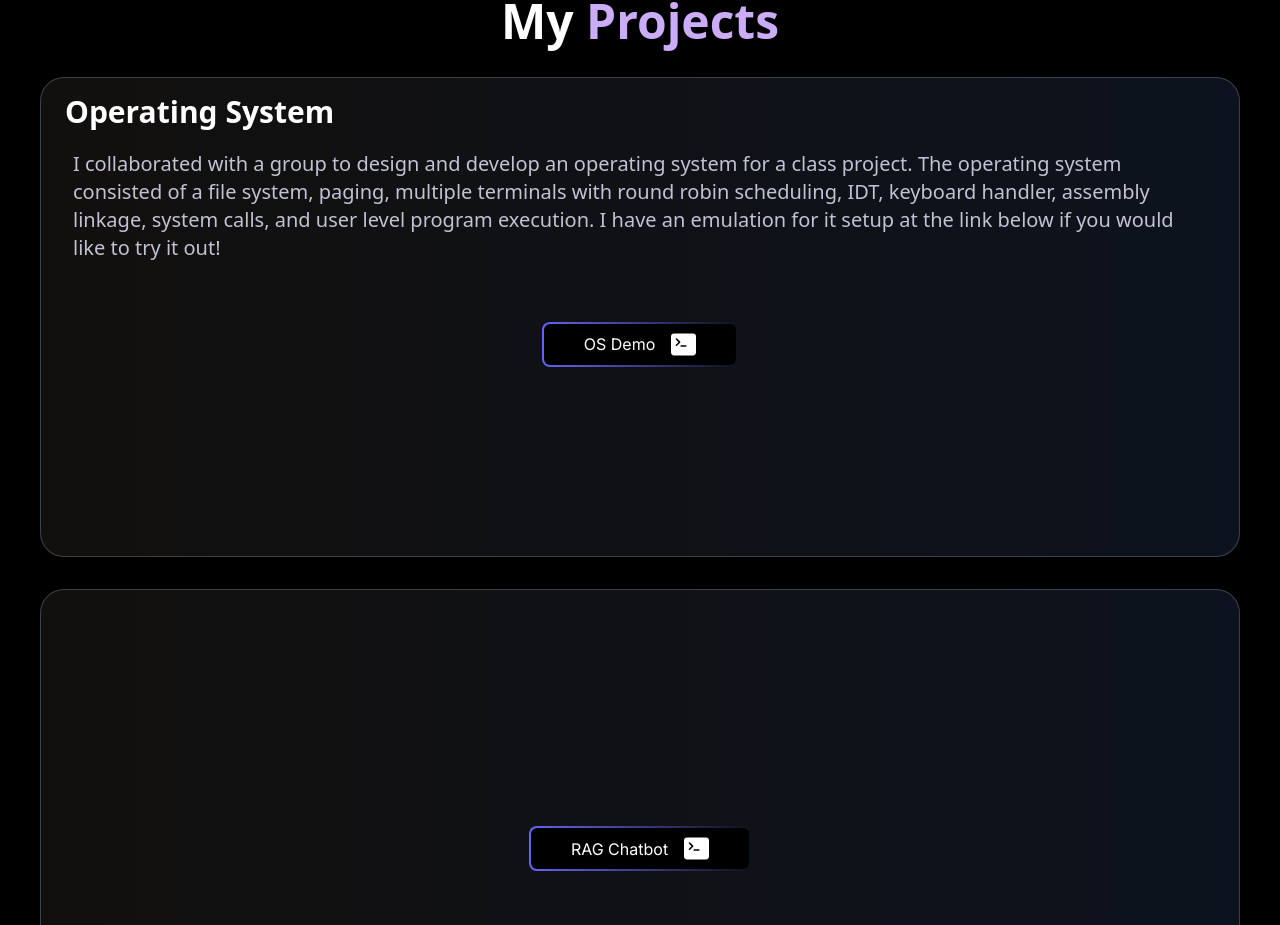
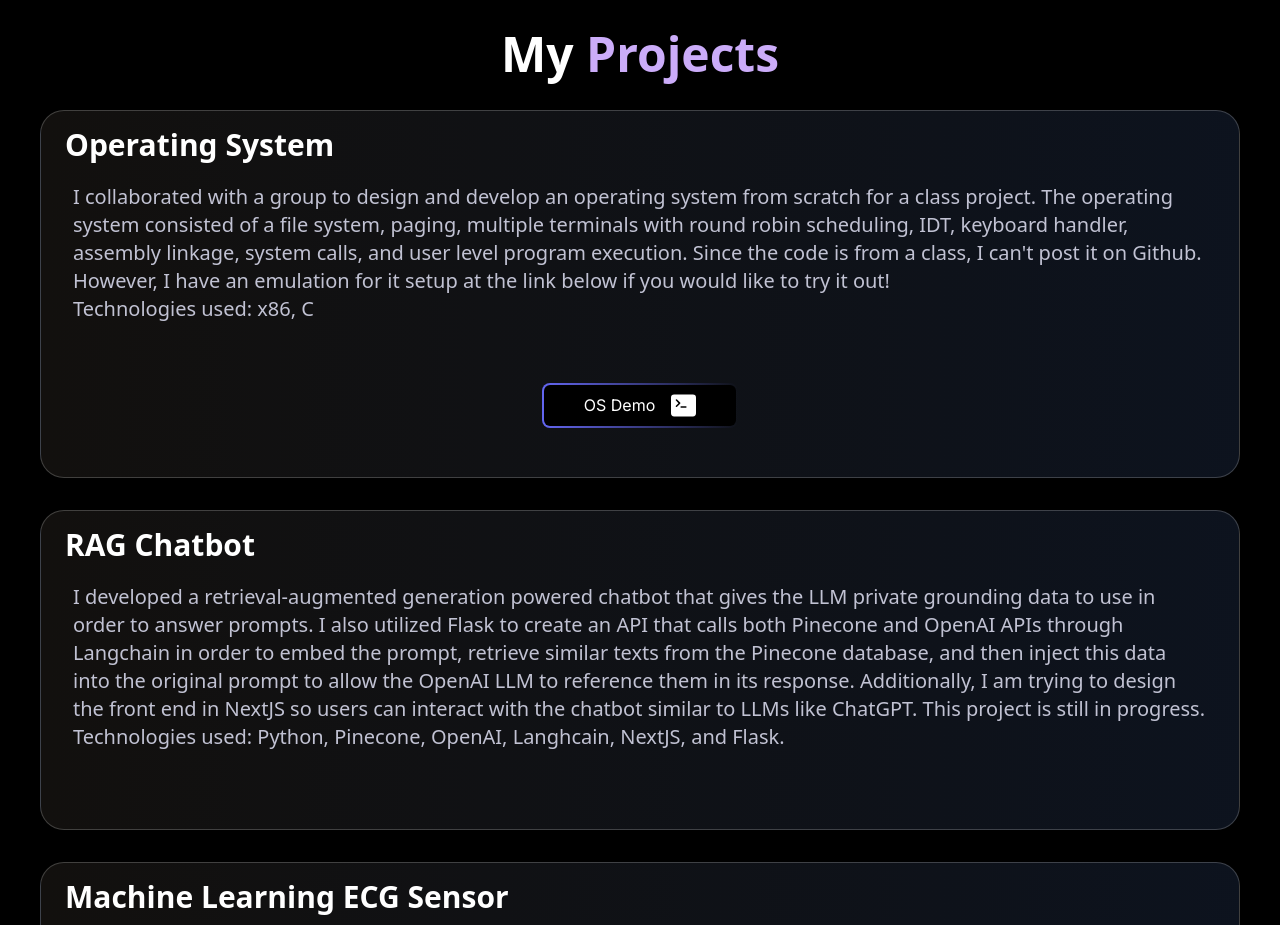
Before and after one commit to OmPadmani/Portfolio, a Next.js app: page / in a window 1280 px wide. Shown: the part 3234-4159 px from the top of the page. Built offline with nearby package versions, Linux system fonts and the light colour scheme.

Commit message:
decent level of being done

```diff
--- a/components/Projects.tsx
+++ b/components/Projects.tsx
@@ -15,7 +15,7 @@ const Projects = () => {
 
         <div className="max-w-full flex flex-col items-center justify-center relative gap-8">
 
-            <div className="w-full flex border border-black/[0.2] dark:border-white/[0.2] flex-col mx-auto p-4 relative h-[30rem] rounded-3xl top-8" style={{backgroundColor: 'rgb(18,16,14)', background: 'linear-gradient(90deg, rgba(18,16,14,1) 0%, rgba(17, 25, 40, 0.75) 100%)'}}>
+            <div className="w-full flex border border-black/[0.2] dark:border-white/[0.2] flex-col mx-auto p-4 relative h-[23rem] rounded-3xl top-8" style={{backgroundColor: 'rgb(18,16,14)', background: 'linear-gradient(90deg, rgba(18,16,14,1) 0%, rgba(17, 25, 40, 0.75) 100%)'}}>
                 <div className="group-hover/bento:translate-x-2 group-hover/bento:translate-y-2 transition duration-200">
 
                     <div className={`font-sans text-lg lg:text-3xl max-w-96 font-bold z-10 px-2`}>
@@ -23,8 +23,9 @@ const Projects = () => {
                     </div>
 
                     <div className="font-sans font-extralight md:text-s lg:text-xl text-sm text-[#C1C2D3] z-10 px-4 py-5">
-                        I collaborated with a group to design and develop an operating system for a class project. The operating system consisted of a file system, paging, multiple terminals with round robin scheduling, IDT, keyboard handler, assembly linkage, system calls, and user level program execution.
-                        I have an emulation for it setup at the link below if you would like to try it out!
+                        I collaborated with a group to design and develop an operating system from scratch for a class project. The operating system consisted of a file system, paging, multiple terminals with round robin scheduling, IDT, keyboard handler, assembly linkage, system calls, and user level program execution. Since the code is from a class, I can't post it on Github.
+                        However, I have an emulation for it setup at the link below if you would like to try it out!
+                        <br></br>Technologies used: x86, C
                     </div>
 
                 </div>
@@ -41,13 +42,29 @@ const Projects = () => {
                 </div>
             </div>
 
-            <div className="w-full flex items-center justify-center border border-black/[0.2] dark:border-white/[0.2] flex-col mx-auto p-4 relative h-[30rem] rounded-3xl top-8" style={{backgroundColor: 'rgb(18,16,14)', background: 'linear-gradient(90deg, rgba(18,16,14,1) 0%, rgba(17, 25, 40, 0.75) 100%)'}}>
+            <div className="w-full flex border border-black/[0.2] dark:border-white/[0.2] flex-col mx-auto p-4 relative h-[20rem] rounded-3xl top-8" style={{backgroundColor: 'rgb(18,16,14)', background: 'linear-gradient(90deg, rgba(18,16,14,1) 0%, rgba(17, 25, 40, 0.75) 100%)'}}>
+                <div className="group-hover/bento:translate-x-2 group-hover/bento:translate-y-2 transition duration-200">
+
+                    <div className={`font-sans text-lg lg:text-3xl max-w-96 font-bold z-10 px-2`}>
+                        RAG Chatbot
+                    </div>
+
+                    <div className="font-sans font-extralight md:text-s lg:text-xl text-sm text-[#C1C2D3] z-10 px-4 py-5">
+                    I developed a retrieval-augmented generation powered chatbot that gives the LLM private grounding data to use in
+                    order to answer prompts. I also utilized Flask to create an API that calls both Pinecone and OpenAI APIs through Langchain in order to
+                    embed the prompt, retrieve similar texts from the Pinecone database, and then inject this data into the
+                    original prompt to allow the OpenAI LLM to reference them in its response. Additionally, I am trying to design the front end in NextJS so users can interact with the chatbot similar to LLMs like ChatGPT. This project is still in progress.
+                    <br></br>Technologies used: Python, Pinecone, OpenAI, Langhcain, NextJS, and Flask.
+                    </div>
+
+                </div>
+
                 {/* <h2>
                     <Link href="/rag">Back to home</Link>
                 </h2> */}
 
 
-                <div className='flex items-center justify-center'>
+                {/* <div className='flex items-center justify-center'>
                     <Link href="/rag">
                             <LitUpButton
                                 title = "RAG Chatbot"
@@ -56,12 +73,26 @@ const Projects = () => {
                                 otherClasses="mt-10"
                             />
                     </Link>
-                </div>
+                </div> */}
 
             </div>
 
-            <div className="w-full flex items-center justify-center border border-black/[0.2] dark:border-white/[0.2] flex-col mx-auto p-4 relative h-[30rem] rounded-3xl top-8" style={{backgroundColor: 'rgb(18,16,14)', background: 'linear-gradient(90deg, rgba(18,16,14,1) 0%, rgba(17, 25, 40, 0.75) 100%)'}}>
+            <div className="w-full flex border border-black/[0.2] dark:border-white/[0.2] flex-col mx-auto p-4 relative h-[20rem] rounded-3xl top-8" style={{backgroundColor: 'rgb(18,16,14)', background: 'linear-gradient(90deg, rgba(18,16,14,1) 0%, rgba(17, 25, 40, 0.75) 100%)'}}>
+                <div className="group-hover/bento:translate-x-2 group-hover/bento:translate-y-2 transition duration-200">
 
+                    <div className={`font-sans text-lg lg:text-3xl max-w-120 font-bold z-10 px-2`}>
+                        Machine Learning ECG Sensor
+                    </div>
+
+                    <div className="font-sans font-extralight md:text-s lg:text-xl text-sm text-[#C1C2D3] z-10 px-4 py-5">
+                        Developed a machine learning based ECG sensor with a partner using a Raspberry Pi that measures and diagnoses your ECG and sends the results by email.
+                        Implemented both a classification model trained on MIT data as well as an autoencoder model for anomaly detection and then aggregated the results for higher accuracy.
+                        I achieved 77% accuracy on the ECG diagnosis when testing on students like myself and my partner.
+                        I attained an approximately 20 second end-to-end solution including measurement, diagnosis, and emailed results.
+                        <br></br>Technologies used: Python, TensorFlow, and Raspberry Pi.
+                    </div>
+
+                </div>
             </div>
         </div>
     </div>
--- a/components/ui/BentoGrid.tsx
+++ b/components/ui/BentoGrid.tsx
@@ -86,7 +86,7 @@ export const BentoGridItem = ({
       </div>
 
       {id===3 && (
-          <a href="/8.1.pdf" target="_blank" rel="noopener noreferrer" className="-my-5">
+          <a href="/OmPadmaniResume.pdf" target="_blank" rel="noopener noreferrer" className="-my-5">
             <LitUpButton
               title = "Open File"
               icon = {<IoOpenOutline size={25}/>}
--- a/data/index.tsx
+++ b/data/index.tsx
@@ -43,7 +43,7 @@ export const navItems = [
     {
       id: 4,
       title: "Work Experience",
-      description: "I interned for 2 summers and 2 school years at the Brunswick Corporation, a marine recreation company. While there, I worked on many software projects mainly in Python that focused on internal tools and QA. ",
+      description: "I interned for 2 summers and 2 school years at the Brunswick Corporation, a marine recreation company. While there, I worked in an Agile environment on many software projects, mainly in Python, that focused on internal tools and QA regarding a mobile app for boat owners. One such project was a theming project in Python that utilized OpenCV computer vision to ensure that the differently branded apps did not include any other brand's elements. This theming automation helped to reduce QA workload during the release cycle. Another project I worked on involved translating old boat trip JSON data files into a CSV compatible with newer hardware systems which enabled a replay functionality to demonstrate and test boat trips on the app without the need for an actual boat trip, increasing efficiency within our QA team. I had a great time while at Brunswick and learned alot about how a real team operates and collaborates.",
       className: "md:col-span-3 md:row-span-12",
       imgClassName: "absolute right-0 bottom-0 md:w-96 w-60",
       titleClassName: "justify-center md:justify-start lg:justify-center",
@@ -61,156 +61,3 @@ export const navItems = [
       // spareImg: "/19096.jpg",
     },
   ];
-
-//   export const projects = [
-//     {
-//       id: 1,
-//       title: "3D Solar System Planets to Explore",
-//       des: "Explore the wonders of our solar system with this captivating 3D simulation of the planets using Three.js.",
-//       img: "/p1.svg",
-//       iconLists: ["/re.svg", "/tail.svg", "/ts.svg", "/three.svg", "/fm.svg"],
-//       link: "https://github.com/adrianhajdin?tab=repositories",
-//     },
-//     {
-//       id: 2,
-//       title: "Yoom - Video Conferencing App",
-//       des: "Simplify your video conferencing experience with Yoom. Seamlessly connect with colleagues and friends.",
-//       img: "/p2.svg",
-//       iconLists: ["/next.svg", "/tail.svg", "/ts.svg", "/stream.svg", "/c.svg"],
-//       link: "https://github.com/adrianhajdin/zoom-clone",
-//     },
-//     {
-//       id: 3,
-//       title: "AI Image SaaS - Canva Application",
-//       des: "A REAL Software-as-a-Service app with AI features and a payments and credits system using the latest tech stack.",
-//       img: "/p3.svg",
-//       iconLists: ["/re.svg", "/tail.svg", "/ts.svg", "/three.svg", "/c.svg"],
-//       link: "https://github.com/adrianhajdin/ai_saas_app",
-//     },
-//     {
-//       id: 4,
-//       title: "Animated Apple Iphone 3D Website",
-//       des: "Recreated the Apple iPhone 15 Pro website, combining GSAP animations and Three.js 3D effects..",
-//       img: "/p4.svg",
-//       iconLists: ["/next.svg", "/tail.svg", "/ts.svg", "/three.svg", "/gsap.svg"],
-//       link: "https://github.com/adrianhajdin/iphone",
-//     },
-//   ];
-
-//   export const testimonials = [
-//     {
-//       quote:
-//         "Collaborating with Adrian was an absolute pleasure. His professionalism, promptness, and dedication to delivering exceptional results were evident throughout our project. Adrian's enthusiasm for every facet of development truly stands out. If you're seeking to elevate your website and elevate your brand, Adrian is the ideal partner.",
-//       name: "Michael Johnson",
-//       title: "Director of AlphaStream Technologies",
-//     },
-//     {
-//       quote:
-//         "Collaborating with Adrian was an absolute pleasure. His professionalism, promptness, and dedication to delivering exceptional results were evident throughout our project. Adrian's enthusiasm for every facet of development truly stands out. If you're seeking to elevate your website and elevate your brand, Adrian is the ideal partner.",
-//       name: "Michael Johnson",
-//       title: "Director of AlphaStream Technologies",
-//     },
-//   ];
-
-//   export const companies = [
-//     {
-//       id: 1,
-//       name: "cloudinary",
-//       img: "/cloud.svg",
-//       nameImg: "/cloudName.svg",
-//     },
-//     {
-//       id: 2,
-//       name: "appwrite",
-//       img: "/app.svg",
-//       nameImg: "/appName.svg",
-//     },
-//   ];
-
-//   export const workExperience = [
-//     {
-//       id: 1,
-//       title: "Frontend Engineer Intern",
-//       desc: "Assisted in the development of a web-based platform using React.js, enhancing interactivity.",
-//       className: "md:col-span-2",
-//       thumbnail: "/exp1.svg",
-//     },
-//     {
-//       id: 2,
-//       title: "Mobile App Dev - JSM Tech",
-//       desc: "Designed and developed mobile app for both iOS & Android platforms using React Native.",
-//       className: "md:col-span-2", // change to md:col-span-2
-//       thumbnail: "/exp2.svg",
-//     },
-//   ];
-
-//   export const socialMedia = [
-//     {
-//       id: 1,
-//       img: "/git.svg",
-//     },
-//     {
-//       id: 2,
-//       img: "/twit.svg",
-//     },
-//     {
-//       id: 3,
-//       img: "/link.svg",
-//     },
-//   ];
-
-// export const cards = [
-// {
-// description: "Lana Del Rey",
-// title: "Summertime Sadness",
-// src: "/IMG_9020.jpg",
-// ctaText: "Explore",
-// ctaLink: "https://ui.aceternity.com/templates",
-// content: () => {
-//     return (
-//     <p>
-//         Lana Del Rey, an iconic American singer-songwriter, is celebrated for
-//         her melancholic and cinematic music style. Born Elizabeth Woolridge
-//         Grant in New York City, she has captivated audiences worldwide with
-//         her haunting voice and introspective lyrics. <br /> <br /> Her songs
-//         often explore themes of tragic romance, glamour, and melancholia,
-//         drawing inspiration from both contemporary and vintage pop culture.
-//         With a career that has seen numerous critically acclaimed albums, Lana
-//         Del Rey has established herself as a unique and influential figure in
-//         the music industry, earning a dedicated fan base and numerous
-//         accolades.
-//     </p>
-//     );
-// },
-// },
-// ];
-export const cards = [
-  {
-    description: "Founder, CEO & CTO",
-    title: "Madhav KSV",
-    src: "/IMG_9020.jpg",
-    ctaText: "https://ui.aceternity.com/templates",
-    ctaLink: "#",
-    content: () => {
-      return (
-        <p>
-          Leading our innovative team is Madhav, an accomplished IIT Kharagpur graduate with over 18 years of industry experience. His impressive career includes key roles at top-tier companies like Nvidia and HP, where he honed his hands-on coding skills and built a strong delivery track record.  Madhavs enthusiasm for learning new technologies and mentoring teams underpins our dedication to excellence and innovation. Under his leadership, we are committed to delivering state-of-the-art solutions, building a strong technology team and fostering a culture of continuous growth and technological advancement.
-        </p>
-      );
-    },
-  },
-  {
-    description: "Founder, CIO & COO",
-    title: "Akkiraju Hari Kishore",
-    src: "/IMG_9020.jpg",
-    ctaText: "https://ui.aceternity.com/templates",
-    ctaLink: "#",
-    content: () => {
-      return (
-        <p>
-          Hari, a passionate advocate for testing as a service, brings over 26 years of IT industry experience to our leadership team. With extensive IT delivery expertise spanning start-ups, product companies, and both captive and vendor organizations, he is well-versed in digital transformation and transitioning work from onshore to offshore. <br /> <br /> His robust background includes over a decade of coding experience in application development and maintenance. Hari has held leadership roles at tech giants such as Wells Fargo and Infosys, showcasing his ability to drive innovation and excellence across diverse environments.
-        </p>
-      );
-    },
-  },
-];
```
Also changed, not shown: 1 other file (tests, documents, lock files or other folders).
